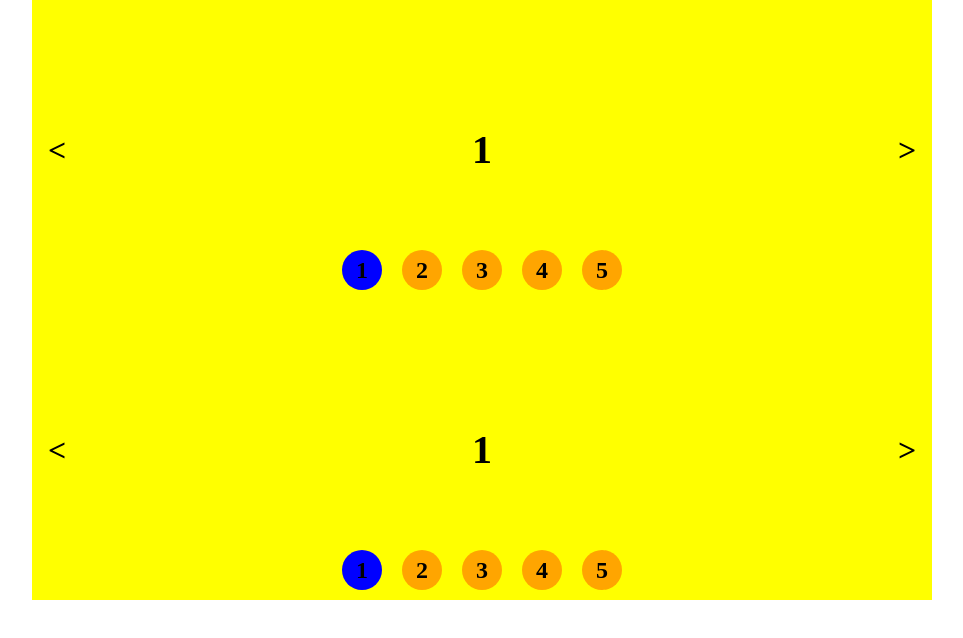
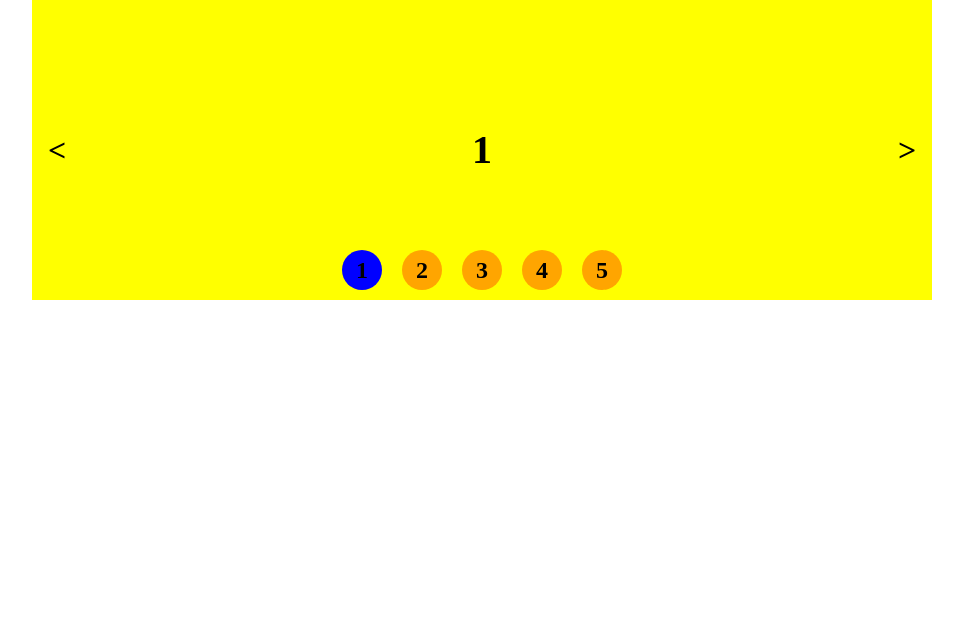
Before and after one commit to lfq1234560/naviteJsPlugin, a plain HTML site: page banner/banner.html in a window 1280 px wide. Shown: the whole page, without its empty margins (158-1121 px from the left). Drawn offline with Linux system fonts and the light colour scheme.

Commit message:
轮播图

```diff
--- a/banner/banner.css
+++ b/banner/banner.css
@@ -90,7 +90,6 @@
 	}
 	.banner .control .left{
 		float: left;
-
 	}
 	.banner .control .right{
 		float: right;
--- a/banner/banner.html
+++ b/banner/banner.html
@@ -11,12 +11,12 @@
 </head>
 
 <body>
+	<div></div>
 	<script type="text/javascript">
 		// 轮播图实例
-		let banner = new Banner([1,2,3,4,5]);
+		let oDiv=document.querySelector("div")
+		let banner = new Banner([1, 2, 3, 4, 5],oDiv);
 		banner.init();
-		let banner1 = new Banner([1,2,3,4,5]);
-		banner1.init();
 	</script>
 
 </body>
--- a/banner/banner.js
+++ b/banner/banner.js
@@ -1,8 +1,10 @@
 class Banner {
-	constructor(arr) {
+	constructor(arr, ele) {
+		//元素
+		this.ele = ele;
 		//轮播数据
 		this.arr = arr;
-		// 最外面的盒子
+		// 最外面的盒子banner
 		this.node = null;
 		// 播放第几张图片的初始值
 		this.count = 0;
@@ -10,9 +12,7 @@ class Banner {
 		this.node2 = null;
 		//图片的宽度
 		this.width = null;
-		//当前索引值
-		this.index = 0;
-		//小圆圈
+		//小圆圈的盒子
 		this.node3 = null;
 	}
 	//初始化方法
@@ -30,9 +30,9 @@ class Banner {
 		let liNode = this.arr.map((ele, index) => `<li>${ele}</li>`).join("");
 		let spanNode = this.arr.map((ele, index) => `<span class=${index===0 ?'active':''}>${ele}</span>`).join("");
 		this.node = document.createElement("div");
-		this.node.className="banner";
-		this.node.innerHTML=`<ul>${liNode}</ul><div class="click">${spanNode}</div><div class="control"><span class="left"><</span><span class="right">></span></div>`;
-		document.body.appendChild(this.node);
+		this.node.className = "banner";
+		this.node.innerHTML = `<ul>${liNode}</ul><div class="click">${spanNode}</div><div class="control"><span class="left"><</span><span class="right">></span></div>`;
+		this.ele.appendChild(this.node);
 
 	}
 	//图片轮播
```
